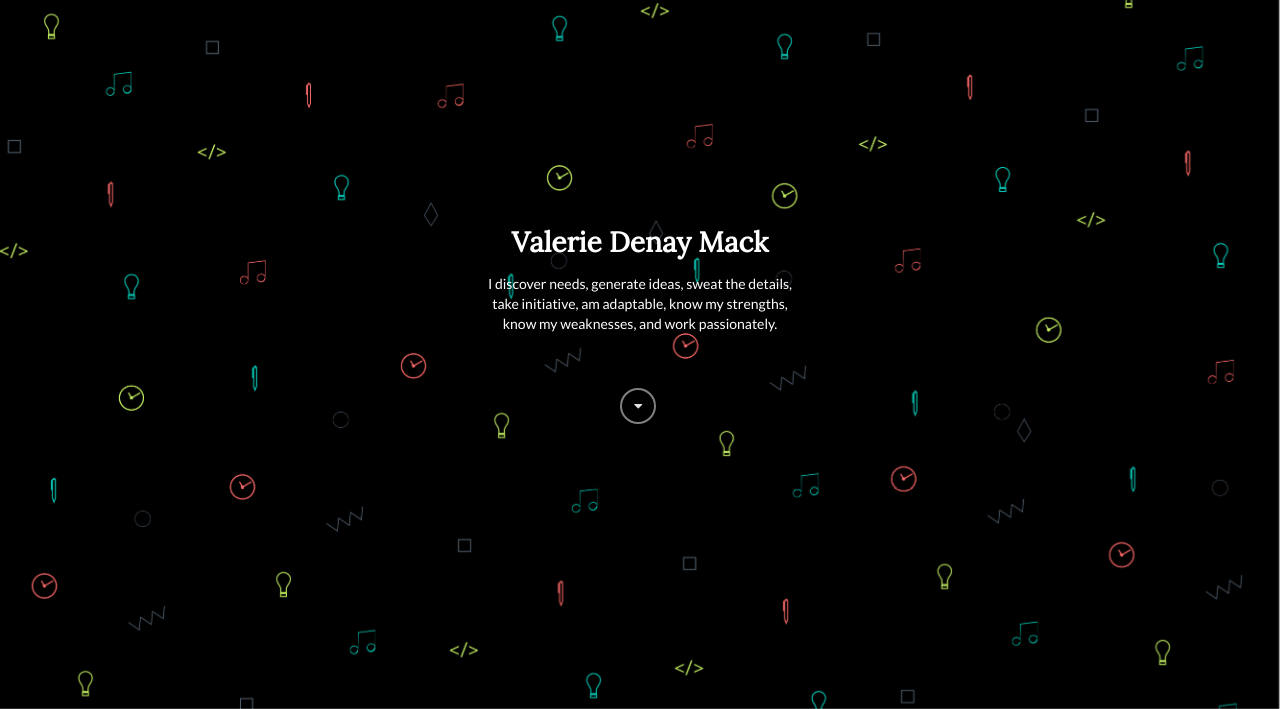
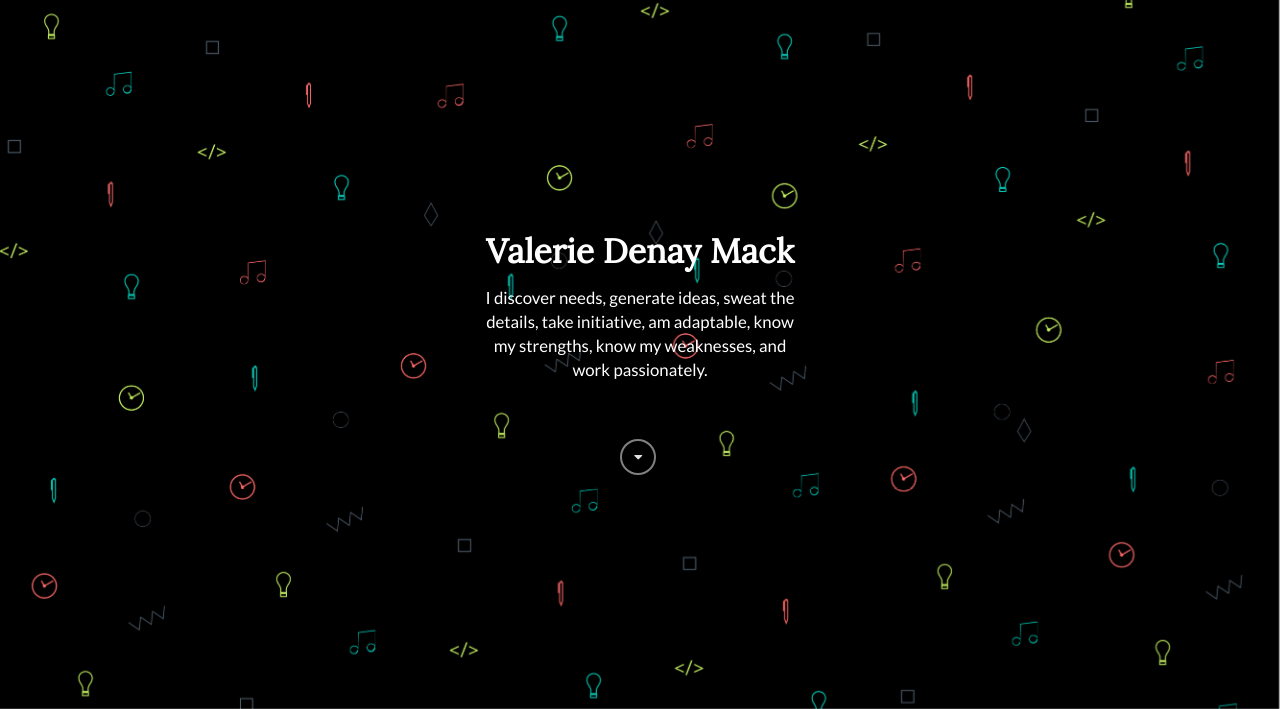
Before and after one commit to v-stickykeys/thevaleriemack.github.io-DEPRECATED, a PHP site: page / in a window 1280 px wide. Shown: the top 709 px of the page. Run offline with PHP 8.4, Linux system fonts and the light colour scheme.

Commit message:
increase precontianer font size

```diff
--- a/css/main.css
+++ b/css/main.css
@@ -10,7 +10,7 @@ body {
 
 #precontainer {
 	margin-top: 200px;
-	font-size: 1em;
+	font-size: 1.2em;
 }
 
 .ui.masthead.basic.inverted.segment,
```
